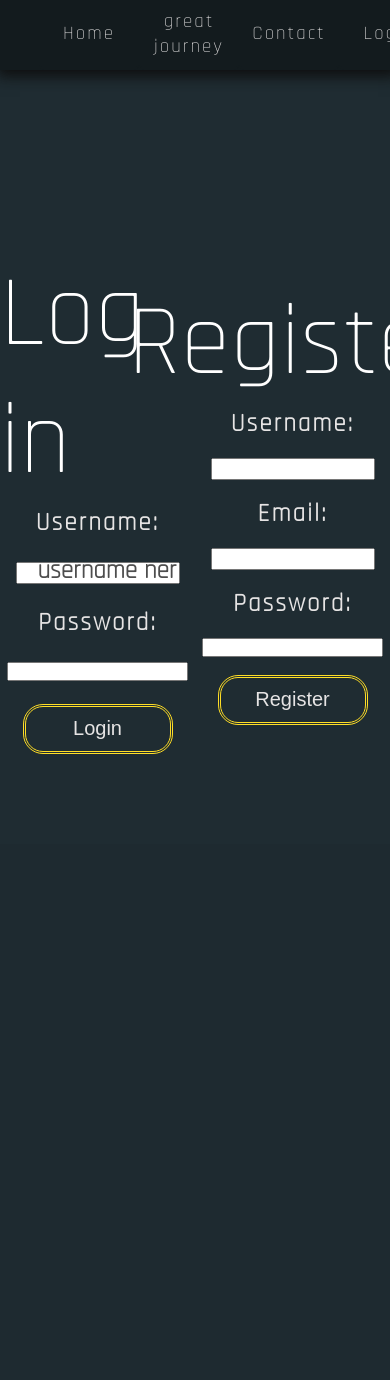
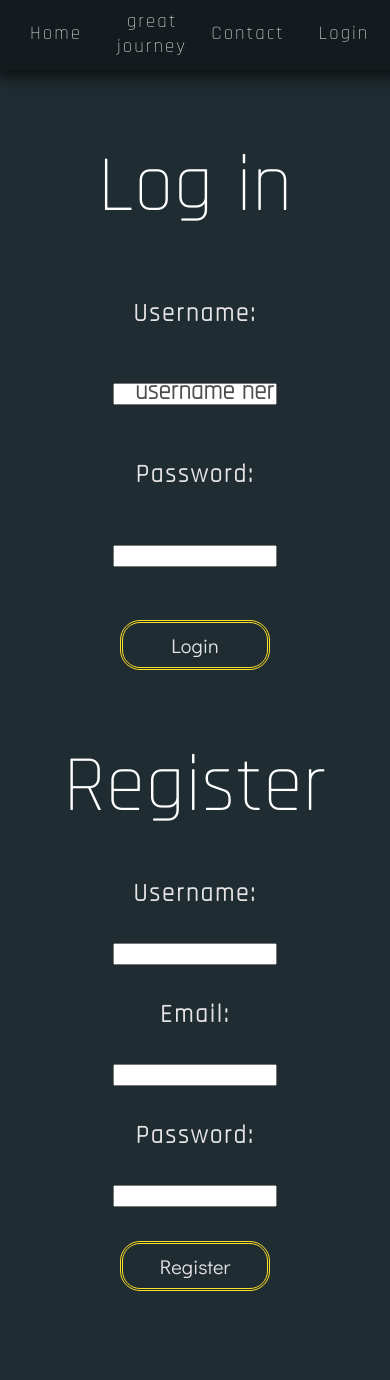
Before and after one commit to CeMagnum/UNST, a PHP site: page /public/login.php in a window 390 px wide. Before the commit the page ends 754 px from the top, so only its background shows below. Run offline with PHP 8.4, Linux system fonts and the light colour scheme.

Commit message:
lmoa 1980 css code epic

```diff
--- a/assets/css/style.css
+++ b/assets/css/style.css
@@ -3,6 +3,7 @@
   padding: 0;
   box-sizing: border-box;
   scroll-behavior: smooth;
+  font-family: "Didact Gothic", sans-serif;
 }
 
 ::placeholder {
@@ -475,6 +476,7 @@ body {
   font-weight: 900;
   color: var(--red);
   text-transform: uppercase;
+  text-align: center;
 }
 
 .journey_search_div p {
@@ -626,6 +628,7 @@ body {
 
 .booking_img_img {
   height: 90%;
+  border-radius: 50%;
 }
 
 .booking_txt {
@@ -924,7 +927,7 @@ body {
 .contact_mail_name_input input[type="text"],
 .contact_mail_mail_txt_input input[type="text"] {
   font-size: 20px;
-  max-width: 350px;
+  max-width: max-content;
   width: 100%;
   height: 100%;
   border: none;
@@ -997,18 +1000,17 @@ body {
 
 /* login */
 .login_div {
-  position: fixed;
-  width: 100%;
-  height: 100%;
+  width: 100%;
+  height: 80vh;
   background-color: var(--bluegrey);
   display: flex;
   flex-direction: row;
   justify-content: center;
-  align-items: center;
+  align-items: flex-start;
 }
 .loggin_main {
   width: 50%;
-  height: auto;
+  height: 90%;
   display: flex;
   flex-direction: column;
   justify-content: space-evenly;
@@ -1021,7 +1023,15 @@ body {
   font-size: 100px;
 }
 
-.loggin_log label {
+.loggin_form {
+  height: 80%;
+  color: white;
+  font-size: 20px;
+  font-weight: 900;
+  display: flex;
+}
+
+.loggin_form form label {
   font-family: "Rajdhani", sans-serif;
   font-size: 25px;
   font-weight: 600;
@@ -1029,23 +1039,17 @@ body {
   color: var(--white);
 }
 
-.loggin_form {
-  color: white;
-  font-size: 20px;
-  font-weight: 900;
-  display: flex;
-}
-
-.loggin_log {
+.loggin_form form {
   width: 300px;
-  height: auto;
+  height: 100%;
   display: flex;
   align-content: center;
   flex-direction: column;
   align-items: center;
-}
-
-.loggin_log input[type="submit"] {
+  justify-content: space-evenly;
+}
+
+.loggin_form form input[type="submit"] {
   width: 150px;
   height: 50px;
   border-radius: 20px;
@@ -1056,7 +1060,7 @@ body {
   font-size: 20px;
 }
 
-.loggin_log input[type="submit"]:hover {
+.loggin_form form input[type="submit"]:hover {
   background-color: var(--yellow);
   border: none;
   cursor: pointer;
@@ -1152,6 +1156,7 @@ body {
   resize: none;
   border: none;
   border-radius: 20px;
+  font-size: 20px;
 }
 
 .arrvided_rev_txt_input textarea::placeholder {
@@ -1180,6 +1185,7 @@ body {
 }
 .arrvived_rev_star_input input[type="text"] {
   background-color: transparent;
+  width: 25px;
   border: none;
   font-family: "Rajdhani", sans-serif;
   font-size: 20px;
@@ -1557,6 +1563,10 @@ body {
   .booking_div {
     height: 1200px;
   }
+
+  .login_div {
+    align-items: flex-start;
+  }
 }
 
 @media only screen and (max-width: 800px) {
@@ -1778,6 +1788,12 @@ body {
   .journey_txt h1 {
     font-size: 50px;
   }
+  .journey_buttons {
+    width: 40%;
+  }
+  .journey_buttons_link {
+    height: 65px;
+  }
 
   /* booking */
   .booking_div {
@@ -1795,6 +1811,16 @@ body {
     align-items: center;
     justify-content: center;
   }
+  /* log */
+  .login_div {
+    flex-direction: column;
+    height: 1300px;
+    overflow-y: auto;
+  }
+  .loggin_main {
+    width: 100%;
+    height: 600px;
+  }
 }
 
 @media only screen and (max-width: 600px) {
@@ -1819,10 +1845,135 @@ body {
   .journey_search_div h1 {
     font-size: 40px;
   }
+
+  /* login */
+
+  .login_div {
+    align-items: flex-start;
+  }
+  .loggin_txt p {
+    font-size: 80px;
+  }
+
+  .loggin_log label {
+    font-size: 18px;
+  }
 }
 
 @media only screen and (max-width: 550px) {
+  .home_landing_title_div {
+    height: 550px;
+  }
   .contact_link_section {
     width: 150px;
   }
 }
+
+@media only screen and (max-width: 500px) {
+  .navbar_link {
+    width: 90px;
+  }
+
+  .contact_link_section {
+    width: 130px;
+  }
+}
+
+@media only screen and (max-width: 450px) {
+  .navbar_main_div {
+    justify-content: center;
+  }
+
+  .navbar_middle_div {
+    justify-content: space-evenly;
+    width: 100%;
+  }
+  .home_landing_txt p {
+    font-size: 17px;
+  }
+
+  .home_recenties_div {
+    height: 250px;
+  }
+
+  .recenties_txt_div p {
+    font-size: 16px;
+  }
+
+  .contact_info_div {
+    height: 1250px;
+  }
+  .contact_info_txt_div {
+    height: 350px;
+  }
+}
+
+@media only screen and (max-width: 400px) {
+  .slideshow-container {
+    width: 300px;
+    height: 300px;
+  }
+  .img_slideshow {
+    width: 300px;
+    height: 300px;
+  }
+  .footer_list h1 {
+    font-size: 16px;
+  }
+  .footer_list p {
+    font-size: 14px;
+  }
+  .recentie_content_txt p {
+    font-size: 15px;
+  }
+  .home_landing_title_div {
+    height: 480px;
+  }
+  .home_landing_txt p {
+    font-size: 15px;
+  }
+  .nav_form input[type="text"] {
+    width: 330px;
+  }
+  .contact_info_div {
+    height: 1500px;
+  }
+  .contact_info_txt_div {
+    height: 440px;
+  }
+  .contact_link_section {
+    width: 90px;
+    height: 50px;
+  }
+  .contact_link_butn {
+    font-size: 15px;
+    border: solid 2px var(--yellow);
+  }
+}
+
+@media only screen and (max-width: 350px) {
+  .foot_div {
+    height: 300px;
+  }
+  .footer_list {
+    width: 100%;
+    height: max-content;
+  }
+  .footer_right {
+    display: flex;
+    flex-direction: column;
+    justify-content: space-evenly;
+  }
+  .navbar_link {
+    width: 20%;
+  }
+  .navbar_butn {
+    width: 100%;
+    font-size: 15px;
+  }
+  .contact_mail_name p,
+  .contact_mail_mail_txt p,
+  .contact_mail_message_txt p {
+    font-size: 25px;
+  }
+}
--- a/public/login.php
+++ b/public/login.php
@@ -1,4 +1,5 @@
-<?php include("../includes/header.php");
+<?php
+include("../includes/header.php");
 include('../includes/connect.php');
 include("../includes/navbar.php") ?>
 <body>
@@ -9,11 +10,11 @@ include("../includes/navbar.php") ?>
           <p>Log in</p>
         </div>
         <div class="loggin_form">
-          <form class="loggin_log" action="../functions/login.php" method="post">
-            <label for="name">Username:</label><br>
-            <input type="text" id="name" name="username" autocomplete="off" placeholder="username here" ><br>
-            <label for="pass">Password:</label><br>
-            <input type="password" id="pass" name="password" autocomplete="off"><br>
+          <form action="../functions/login.php" method="post">
+            <label for="name">Username:</label>
+            <input type="text" id="name" name="username" autocomplete="off" placeholder="username here">
+            <label for="pass">Password:</label>
+            <input type="password" id="pass" name="password" autocomplete="off">
             <input type="submit" id="button" name="login" value="Login">
           </form>
       </div>
@@ -22,15 +23,18 @@ include("../includes/navbar.php") ?>
       <div class="loggin_txt">
         <p>Register</p>
       </div>
-      <form class="loggin_log" action="../functions/register.php" method="post">
-            <label>Username:</label><br>
-            <input type="text" id="name" name="username" autocomplete="off"><br>
-            <label for="name">Email:</label><br>
-            <input type="text" id="email" name="email" autocomplete="off"><br>
-            <label for="pass">Password:</label><br>
-            <input type="password" id="pass" name="password" autocomplete="off"><br>
+      <div class="loggin_form">
+      <form action="../functions/register.php" method="post">
+            <label>Username:</label>
+            <input type="text" id="name" name="username" autocomplete="off">
+            <label for="name">Email:</label>
+            <input type="text" id="email" name="email" autocomplete="off">
+            <label for="pass">Password:</label>
+            <input type="password" id="pass" name="password" autocomplete="off">
             <input type="submit" id="button" name="Register" value="Register">
       </form>
+      </div>
+
     </div>
 
 </div>
```
